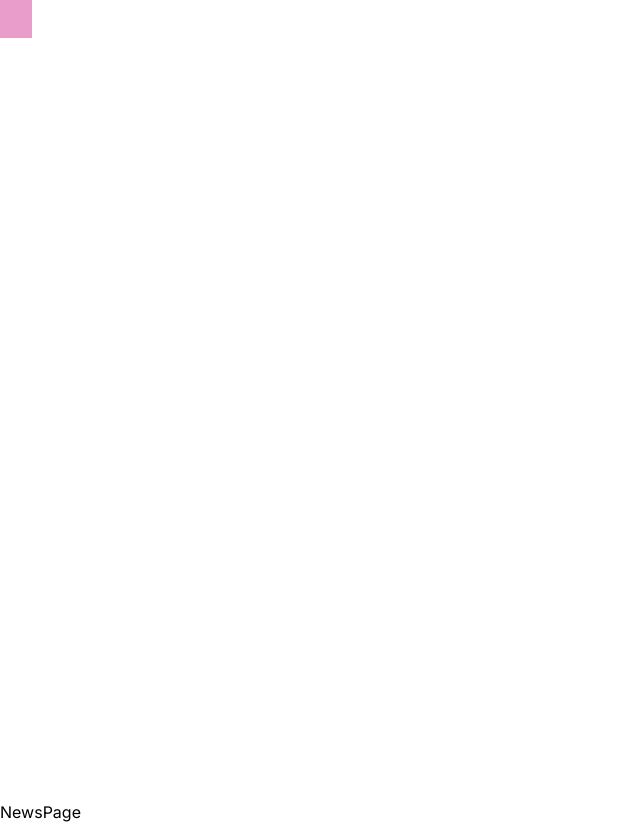
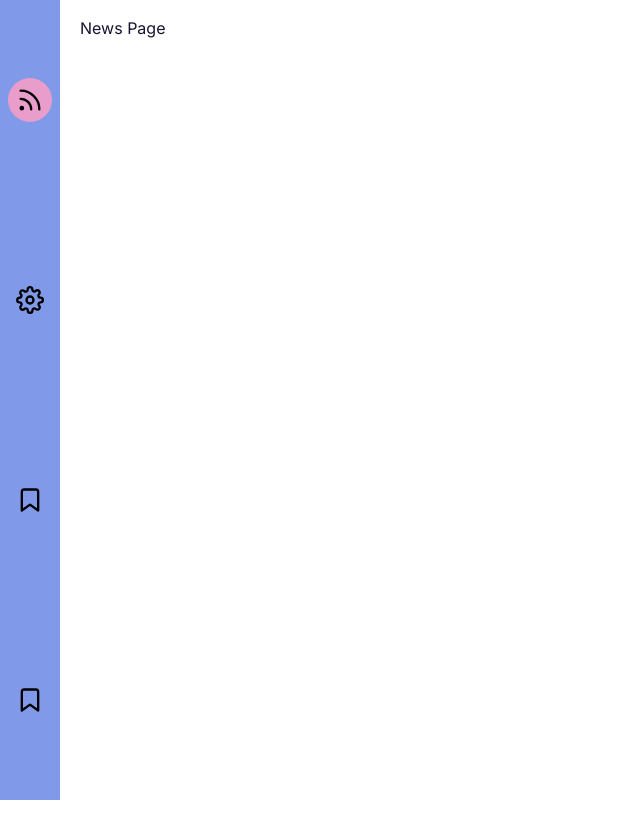
Before and after one commit to Bryanmartz972/rss-reader, a React (Vite) app: page / in a window 1280 px wide. Shown: the whole page, without its empty margins (0-640 px from the left). After the commit the page ends 800 px from the top, so only its background shows below. Built offline with nearby package versions, Linux system fonts and the light colour scheme.

Commit message:
📦 NEW: Navigation bar created

```diff
--- a/src/App.jsx
+++ b/src/App.jsx
@@ -10,7 +10,6 @@ import Navigation from './components/Navigation'
 function App() {
 	return (
 		<BrowserRouter>
-		<Navigation />
 			<Routes>
 				<Route path='/' element={<NewsPage />}></Route>
 				<Route path='/settings' element={<SettingsPage />}></Route>
--- a/src/components/Navigation.jsx
+++ b/src/components/Navigation.jsx
@@ -1,9 +1,31 @@
 import NavigationButton from './NavigationButton'
+import RssIcon from '../assets/icons/rss.svg'
+import BookmarksIcon from '../assets/icons/bookmark.svg'
+import SettingsIcon from '../assets/icons/settings.svg'
 
 const Navigation = () => {
 	return (
-		<div className=' w-full h-[100vh] bg-tertiary'>
-			<NavigationButton />
+		<div className='flex bg-primary z-10 fixed bottom-0 left-0 bg-tertiary w-full h-[52px] justify-around sm:top-0 sm:flex-col sm:w-fit sm:h-full'>
+			<NavigationButton
+				linkTo={'/'}
+				icon={RssIcon}
+				altText={'Navigate to the News Page'}
+			/>
+			<NavigationButton
+				linkTo={'/settings'}
+				icon={SettingsIcon}
+				altText={'Navigate to the Settings Page'}
+			/>
+			<NavigationButton
+				linkTo={'/bookmarks'}
+				icon={BookmarksIcon}
+				altText={'Navigate to the Bookmarks Page'}
+			/>
+			<NavigationButton
+				linkTo={'/bookmarks'}
+				icon={BookmarksIcon}
+				altText={'Navigate to the Bookmarks Page'}
+			/>
 		</div>
 	)
 }
--- a/src/components/NavigationButton.jsx
+++ b/src/components/NavigationButton.jsx
@@ -1,9 +1,16 @@
 import { NavLink } from 'react-router-dom'
 
-const NavigationButton = () => {
+const NavigationButton = ({ linkTo, icon, altText }) => {
 	return (
-		<NavLink to={''} className='p-4 w-max bg-secondary'>
-
+		<NavLink
+			to={linkTo}
+			className={({ isActive }) =>
+				(isActive ? 'group' : '') +
+				' flex w-full items-center h-full justify-center sm:p-2'
+			}>
+			<div className='p-2 rounded-3xl bg-primary group-hover:bg-secondary group-visited:bg-secondary'>
+				<img src={icon} alt={altText} />
+			</div>
 		</NavLink>
 	)
 }
--- a/src/pages/BookmarksPage.jsx
+++ b/src/pages/BookmarksPage.jsx
@@ -1,7 +1,11 @@
+import Navigation from "../components/Navigation"
+
 const BookmarksPage = () => {
   return (
-    <div>BookmarksPage</div>
-  )
+		<div>
+			<Navigation />
+		</div>
+	)
 }
 
 export default BookmarksPage
--- a/src/pages/NewsPage.jsx
+++ b/src/pages/NewsPage.jsx
@@ -1,5 +1,14 @@
+import Navigation from '../components/Navigation'
+
 const NewsPage = () => {
-	return <div>NewsPage</div>
+	return (
+		<div className='flex flex-row h-[100vh] w-full'>
+			<Navigation />
+			<div className='h-[100vh] w-full bg-white text-black px-8 py-4 sm:px-20 lg:px-20'>
+				<h1>News Page</h1>
+			</div>
+		</div>
+	)
 }
 
 export default NewsPage
--- a/src/pages/SettingsPage.jsx
+++ b/src/pages/SettingsPage.jsx
@@ -1,7 +1,10 @@
+import Navigation from '../components/Navigation'
 const SettingsPage = () => {
-  return (
-    <div>SettingsPage</div>
-  )
+	return (
+		<div>
+			<Navigation />
+		</div>
+	)
 }
 
 export default SettingsPage
```
